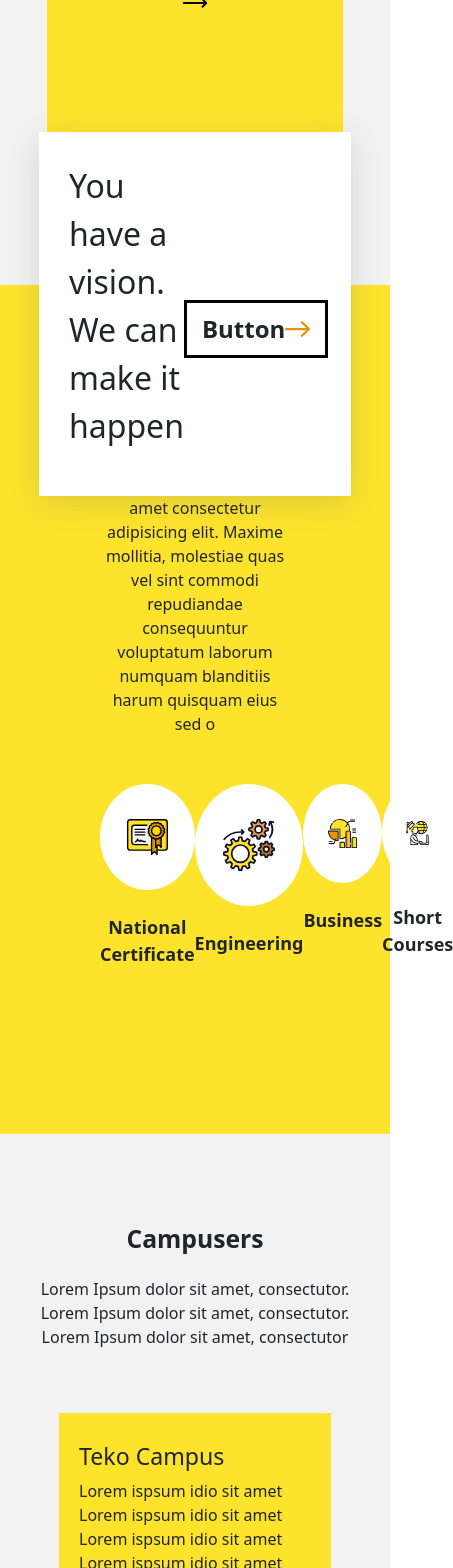
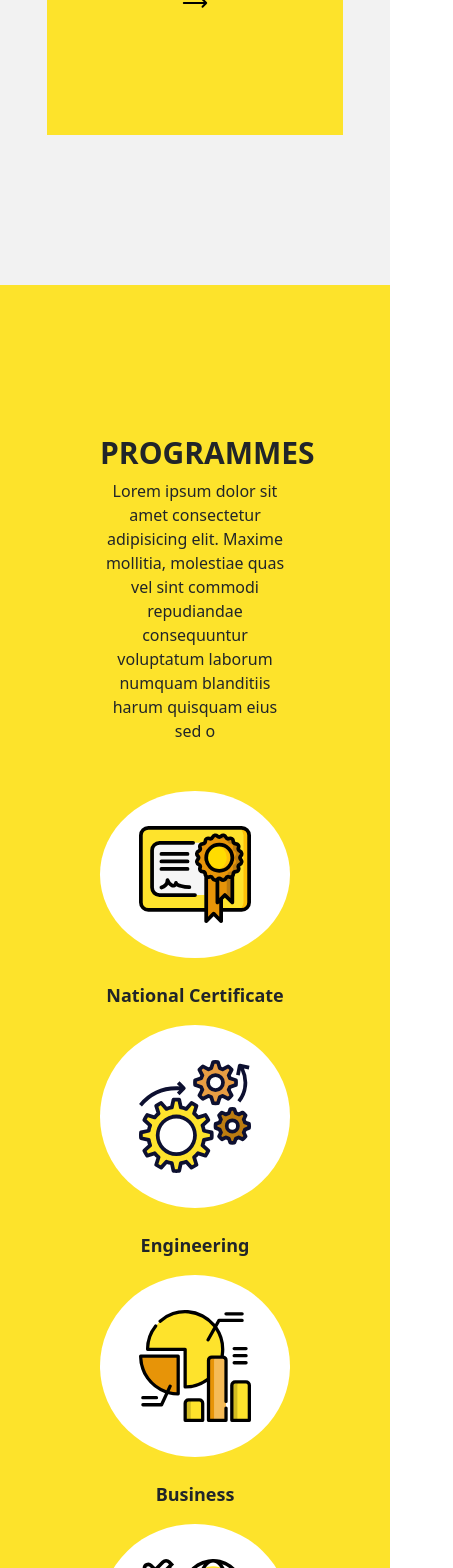
Before and after one commit to emmyobonyo/Frontend-Assignment, a React (Create React App) app: page / in a window 390 px wide. Shown: the part 1680-3248 px from the top of the page, 453 px wide, since content can reach past the window. Built offline with nearby package versions, Linux system fonts and the light colour scheme; the HTML template or start-up script is replaced by a standard one.

Commit message:
fix frontend bugs

```diff
--- a/src/App.css
+++ b/src/App.css
@@ -489,4 +489,8 @@ nav ul li.has__submenu:hover > ul {
   .footer__bottom {
     margin-top: 30px;
   }
+
+  .programmes__heading {
+    font-size: 30px;
+  }
 }
--- a/src/components/InTheNews.js
+++ b/src/components/InTheNews.js
@@ -49,7 +49,7 @@ function InTheNews() {
             {newsContent}
           </div>
         </div>
-        <div className="get__started">
+        <div className="d-none d-md-flex get__started">
           <p className="get__started__paragraph">
             You have a vision. We can make it happen
           </p>
--- a/src/components/Programmes.js
+++ b/src/components/Programmes.js
@@ -21,7 +21,7 @@ function Programmes() {
             voluptatum laborum numquam blanditiis harum quisquam eius sed o
           </p>
         </div>
-        <div className="d-flex justify-content-between mt-5">
+        <div className="d-flex flex-column flex-md-row justify-content-between mt-5">
           {programmesOffered}
         </div>
       </div>
```
